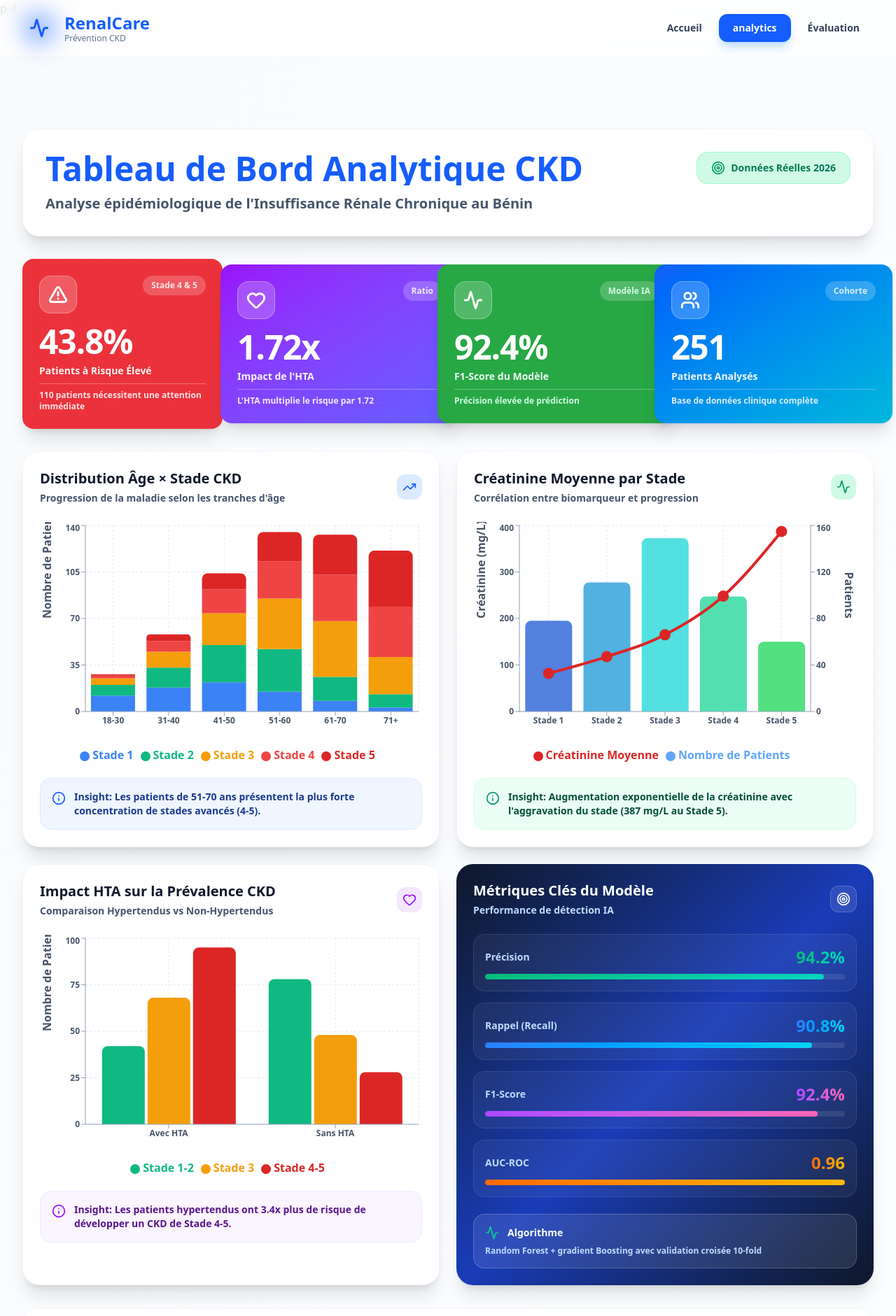
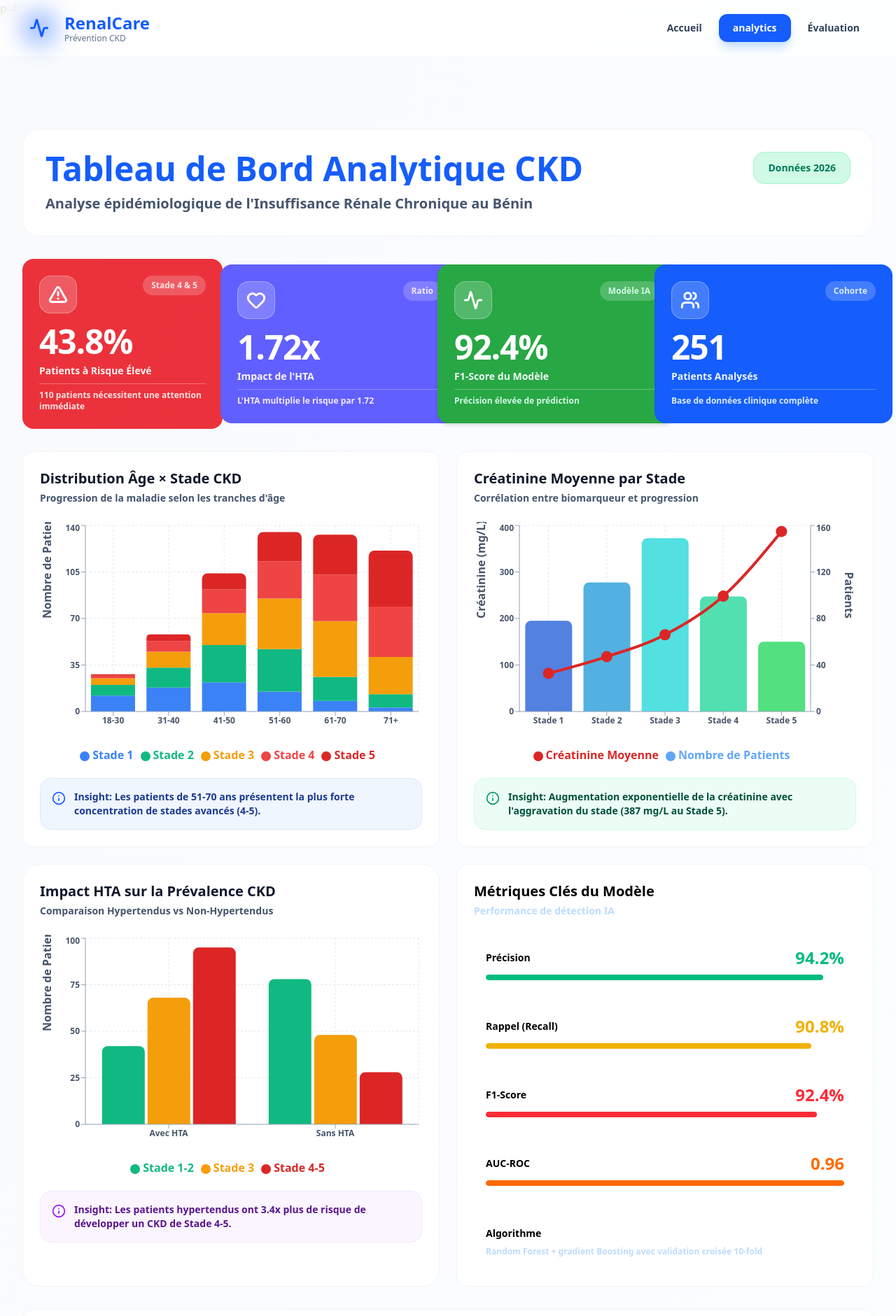
Before and after one commit to HUGORDdev/amaBootcamp, a React app in the folder frontend/: page /analytics in a window 1280 px wide. Shown: the top 1881 px of the page at 70% size. Built offline with nearby package versions, Linux system fonts and the light colour scheme; the HTML template or start-up script is replaced by a standard one.

Commit message:
fix sig bugs

```diff
--- a/frontend/src/components/Footer.jsx
+++ b/frontend/src/components/Footer.jsx
@@ -8,7 +8,7 @@ import {
 
 const Footer = () => {
     return (
-        <footer className="bg-linear-to-br from-slate-900 via-blue-800 to-slate-900 text-white py-16 px-4 sm:px-6 lg:px-8">
+        <footer className="bg-linear-to-br from-slate-400 via-blue-800 to-slate-300 text-white py-16 px-4 sm:px-6 lg:px-8">
             <div className="max-w-7xl mx-auto">
                 <div className="grid md:grid-cols-2 lg:grid-cols-4 gap-12 mb-12">
                     {/* Brand */}
@@ -87,7 +87,7 @@ const Footer = () => {
                 <div className="border-t border-white/10 pt-8">
                     <div className="flex flex-col md:flex-row justify-between items-center space-y-4 md:space-y-0">
                         <p className="text-blue-200 font-medium text-sm">
-                            © 2026 RenalCare. Tous droits réservés. Fait avec <Heart className="inline w-4 h-4 text-rose-400 fill-current" /> au Bénin
+                            © 2026 RenalCare. Tous droits réservés. Conçu avec <Heart className="w-4 h-4 text-red-500 inline-block mx-1" /> par l'équipe RenalCare.
                         </p>
                         <div className="flex items-center space-x-4 text-sm font-semibold">
                             <a href="mailto:contact@renalcare.bj" className="text-blue-200 hover:text-white transition-colors">
--- a/frontend/src/pages/AnalyticsDashboard.jsx
+++ b/frontend/src/pages/AnalyticsDashboard.jsx
@@ -74,7 +74,7 @@ const AnalyticsDashboard = () => {
       <Nav routeFocus={1}/>
       <div className=" mt-32 max-w-450 mx-auto space-y-8 mb-5 md:p-8">
         {/* Header */}
-        <div className="bg-white rounded-3xl shadow-xl border border-slate-100 p-8">
+        <div className="bg-white rounded-3xl  border border-slate-100 p-8">
           <div className="flex items-start justify-between">
             <div>
               <h1 className="text-4xl md:text-5xl font-black bg-blue-600 bg-clip-text text-transparent mb-3">
@@ -85,8 +85,8 @@ const AnalyticsDashboard = () => {
               </p>
             </div>
             <div className="hidden md:flex items-center space-x-2 bg-emerald-100 px-5 py-3 rounded-2xl border border-emerald-200">
-              <Target className="w-5 h-5 text-emerald-600" />
-              <span className="text-sm font-bold text-emerald-700">Données Réelles 2026</span>
+
+              <span className="text-sm font-bold text-emerald-700">Données  2026</span>
             </div>
           </div>
         </div>
@@ -94,7 +94,7 @@ const AnalyticsDashboard = () => {
         {/* Section KPI - Top Bar */}
         <div className="grid grid-cols-1 md:grid-cols-2 lg:grid-cols-4 gap-6 place-items-center ">
           {/* KPI 1: Risque Élevé */}
-          <div className="group bg-red-600/80   rounded-2xl p-6 shadow-xl hover:shadow-2xl transition-all duration-300 transform hover:-translate-y-1   ">
+          <div className="group bg-red-600/80   rounded-2xl p-6  hover:shadow-md transition-all duration-300 transform hover:-translate-y-1   ">
             <div className="flex items-start justify-between mb-4">
               <div className="bg-white/20 backdrop-blur-sm p-3 rounded-2xl border border-white/30">
                 <AlertTriangle className="w-7 h-7 text-white" strokeWidth={2.5} />
@@ -117,7 +117,7 @@ const AnalyticsDashboard = () => {
           </div>
 
           {/* KPI 2: Impact HTA */}
-          <div className="group bg-linear-to-br from-purple-600 min-w-85 to-indigo-500 rounded-2xl p-6 shadow-xl hover:shadow-2xl transition-all duration-300 transform hover:-translate-y-1 ">
+          <div className="group bg-indigo-500 min-w-85  rounded-2xl p-6  hover:shadow-md transition-all duration-300 transform hover:-translate-y-1 ">
             <div className="flex items-start justify-between mb-4">
               <div className="bg-white/20 backdrop-blur-sm p-3 rounded-2xl border border-white/30">
                 <Heart className="w-7 h-7 text-white" strokeWidth={2.5} />
@@ -140,7 +140,7 @@ const AnalyticsDashboard = () => {
           </div>
 
           {/* KPI 3: F1-Score IA */}
-          <div className="group bg-[#28A745] min-w-85 rounded-2xl p-6 shadow-xl hover:shadow-2xl transition-all duration-300 transform hover:-translate-y-1 ">
+          <div className="group bg-[#28A745] min-w-85 rounded-2xl p-6 shadow-md hover:shadow-md transition-all duration-300 transform hover:-translate-y-1 ">
             <div className="flex items-start justify-between mb-4">
               <div className="bg-white/20 backdrop-blur-sm p-3 rounded-2xl border border-white/30">
                 <Activity className="w-7 h-7 text-white" strokeWidth={2.5} />
@@ -163,7 +163,7 @@ const AnalyticsDashboard = () => {
           </div>
 
           {/* KPI 4: Total Patients */}
-          <div className="group bg-linear-to-br min-w-85 from-blue-600 to-cyan-500 rounded-2xl p-6 shadow-xl hover:shadow-2xl transition-all duration-300 transform hover:-translate-y-1 ">
+          <div className="group min-w-85 bg-blue-600 rounded-2xl p-6  hover:shadow-md transition-all duration-300 transform hover:-translate-y-1 ">
             <div className="flex items-start justify-between mb-4">
               <div className="bg-white/20 backdrop-blur-sm p-3 rounded-2xl border border-white/30">
                 <Users className="w-7 h-7 text-white" strokeWidth={2.5} />
@@ -190,7 +190,7 @@ const AnalyticsDashboard = () => {
         <div className="grid lg:grid-cols-2 gap-6">
 
           {/* Graphique A: Âge x Stade (Stacked Bar) */}
-          <div className="bg-white rounded-3xl shadow-xl border border-slate-100 p-6 hover:shadow-2xl transition-shadow">
+          <div className="bg-white rounded-2xl border border-slate-100 p-6 hover:shadow-md transition-shadow">
             <div className="flex items-center justify-between mb-6">
               <div>
                 <h3 className="text-xl font-black text-slate-900 mb-1">
@@ -200,9 +200,7 @@ const AnalyticsDashboard = () => {
                   Progression de la maladie selon les tranches d'âge
                 </p>
               </div>
-              <div className="bg-blue-100 p-2 rounded-xl">
-                <TrendingUp className="w-5 h-5 text-blue-600" />
-              </div>
+
             </div>
 
             <ResponsiveContainer width="100%" height={350}>
@@ -250,7 +248,7 @@ const AnalyticsDashboard = () => {
           </div>
 
           {/* Graphique B: Créatinine x Stade (Composed) */}
-          <div className="bg-white rounded-3xl shadow-xl border border-slate-100 p-6 hover:shadow-2xl transition-shadow">
+          <div className="bg-white rounded-2xl  border border-slate-100 p-6 hover:shadow-md transition-shadow">
             <div className="flex items-center justify-between mb-6">
               <div>
                 <h3 className="text-xl font-black text-slate-900 mb-1">
@@ -260,9 +258,7 @@ const AnalyticsDashboard = () => {
                   Corrélation entre biomarqueur et progression
                 </p>
               </div>
-              <div className="bg-emerald-100 p-2 rounded-xl">
-                <Activity className="w-5 h-5 text-emerald-600" />
-              </div>
+
             </div>
 
             <ResponsiveContainer width="100%" height={350}>
@@ -334,7 +330,7 @@ const AnalyticsDashboard = () => {
           </div>
 
           {/* Graphique C: HTA Comparatif */}
-          <div className="bg-white rounded-3xl shadow-xl border border-slate-100 p-6 hover:shadow-2xl transition-shadow">
+          <div className="bg-white rounded-3xl  border border-slate-100 p-6 hover:shadow-md transition-shadow">
             <div className="flex items-center justify-between mb-6">
               <div>
                 <h3 className="text-xl font-black text-slate-900 mb-1">
@@ -344,9 +340,7 @@ const AnalyticsDashboard = () => {
                   Comparaison Hypertendus vs Non-Hypertendus
                 </p>
               </div>
-              <div className="bg-purple-100 p-2 rounded-xl">
-                <Heart className="w-5 h-5 text-purple-600" />
-              </div>
+
             </div>
 
             <ResponsiveContainer width="100%" height={350}>
@@ -392,7 +386,7 @@ const AnalyticsDashboard = () => {
           </div>
 
           {/* Statistiques Supplémentaires */}
-          <div className="bg-linear-to-br from-slate-900 via-blue-800 to-slate-900 rounded-3xl shadow-xl p-6 text-white">
+          <div className="bg-white rounded-2xl hover:shadow-md  border  border-slate-100 p-6 text-black">
             <div className="flex items-center justify-between mb-6">
               <div>
                 <h3 className="text-xl font-black mb-1">
@@ -402,22 +396,20 @@ const AnalyticsDashboard = () => {
                   Performance de détection IA
                 </p>
               </div>
-              <div className="bg-white/10 backdrop-blur-sm p-2 rounded-xl border border-white/20">
-                <Target className="w-5 h-5" />
-              </div>
+
             </div>
 
             <div className="space-y-4">
               {[
-                { metric: 'Précision', value: '94.2%', color: 'from-emerald-500 to-teal-400' },
-                { metric: 'Rappel (Recall)', value: '90.8%', color: 'from-blue-500 to-cyan-400' },
-                { metric: 'F1-Score', value: '92.4%', color: 'from-purple-500 to-pink-400' },
-                { metric: 'AUC-ROC', value: '0.96', color: 'from-orange-500 to-amber-400' }
+                { metric: 'Précision', value: '94.2%', color: 'bg-emerald-500 ' },
+                { metric: 'Rappel (Recall)', value: '90.8%', color: 'bg-yellow-500 ' },
+                { metric: 'F1-Score', value: '92.4%', color: 'bg-red-500 ' },
+                { metric: 'AUC-ROC', value: '0.96', color: 'bg-orange-500 ' }
               ].map((item, idx) => (
                 <div key={idx} className="bg-white/5 backdrop-blur-sm border border-white/10 rounded-2xl p-4 hover:bg-white/10 transition-colors">
                   <div className="flex items-center justify-between mb-2">
-                    <span className="text-sm font-bold text-blue-200">{item.metric}</span>
-                    <span className={`text-2xl font-black bg-linear-to-r ${item.color} bg-clip-text text-transparent`}>
+                    <span className="text-sm font-bold text-black">{item.metric}</span>
+                    <span className={`text-2xl font-black  ${item.color} bg-clip-text text-transparent`}>
                       {item.value}
                     </span>
                   </div>
@@ -433,7 +425,7 @@ const AnalyticsDashboard = () => {
 
             <div className="mt-6 p-4 bg-white/10 backdrop-blur-sm border border-white/20 rounded-2xl">
               <div className="flex items-center space-x-3 mb-2">
-                <Activity className="w-5 h-5 text-emerald-400" />
+                {/* <Activity className="w-5 h-5 text-emerald-400" /> */}
                 <span className="font-bold text-sm">Algorithme</span>
               </div>
               <p className="text-xs text-blue-200 font-semibold">
@@ -444,7 +436,7 @@ const AnalyticsDashboard = () => {
         </div>
 
         {/* Section Cartographie du Bénin */}
-        <div className="bg-white rounded-3xl shadow-xl border border-slate-100 p-8">
+        <div className="bg-white rounded-2xl border border-slate-100 p-8">
           <div className="flex flex-col md:flex-row md:items-center md:justify-between mb-8">
             <div>
               <h3 className="text-3xl font-black text-slate-900 mb-2">
@@ -560,7 +552,7 @@ const AnalyticsDashboard = () => {
               </div>
 
               {/* Top 3 Départements */}
-              <div className="bg-linear-to-br from-red-50 to-orange-50 rounded-2xl p-6 border-2 border-red-200">
+              <div className="bg-red-50  rounded-2xl p-6 border-2 border-red-200">
                 <h4 className="text-lg font-black text-slate-900 mb-4 flex items-center">
                   <AlertTriangle className="w-5 h-5 mr-2 text-red-600" />
                   Zones Prioritaires
@@ -601,7 +593,7 @@ const AnalyticsDashboard = () => {
 
               {/* Détails du département sélectionné */}
               {selectedDepartment && (
-                <div className="bg-linear-to-br from-blue-900 to-slate-900 rounded-2xl p-6 text-white shadow-2xl border-2 border-blue-700">
+                <div className="bg-linear-to-br from-blue-900 to-slate-900 rounded-2xl p-6 text-white shadow-md border-2 border-blue-700">
                   <h4 className="text-lg font-black mb-4 flex items-center">
                     <MapPin className="w-5 h-5 mr-2 text-blue-300" />
                     {selectedDepartment.nom}
```
Also changed, not shown: frontend/src/pages/Homepage.jsx (+14 -29 lines).
